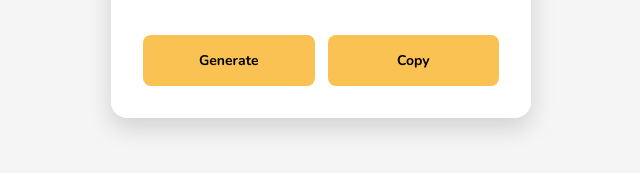
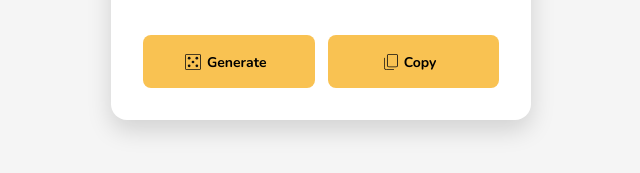
Before and after one commit to n377i/pw-generator, a plain HTML site: page index.html in a window 1280 px wide. Both pictures are taken after a click on the button "Copy". Shown: the part 375-548 px from the top of the page, 319-959 px from the left. Drawn offline with nearby package versions, Linux system fonts and the light colour scheme.

Commit message:
add button icons

```diff
--- a/index.html
+++ b/index.html
@@ -39,8 +39,8 @@
         </div>
       </div>
       <div class="buttons">
-        <button id="generate" class="button">Generate</button>
-        <button id="copy" class="button">Copy</button>
+        <button id="generate" class="button"><img class="icon" src="img/generate.svg" alt="generate">Generate</button>
+        <button id="copy" class="button"><img class="icon" src="img/copy.svg" alt="copy">Copy</button>
       </div>
     </div>
   </body>
--- a/script.js
+++ b/script.js
@@ -36,9 +36,9 @@ generateBtn.addEventListener("click", generatePassword);
 
 const copyPassword = () => {
   navigator.clipboard.writeText(passwordEl.textContent);
-  copyBtn.textContent = "Copied";
+  copyBtn.innerHTML = '<img class="icon" src="img/copy.svg" alt="copy">Copied!';
   setTimeout(() => {
-    copyBtn.textContent = "Copy";
+    copyBtn.innerHTML = '<img class="icon" src="img/copy.svg" alt="copy">Copy';
   }, 500);
 }
 copyBtn.addEventListener("click", copyPassword);
--- a/style.css
+++ b/style.css
@@ -28,6 +28,13 @@ h1 {
   border-radius: 16px;
   padding: 16px;
   background-color: var(--primary-color);
+}
+
+.icon {
+  position: relative;
+  top: 3px;
+  right: 6px;
+  height: 16px;
 }
 
 .password {
```
Also changed, not shown: img/copy.svg (added), img/generate.svg (added).
